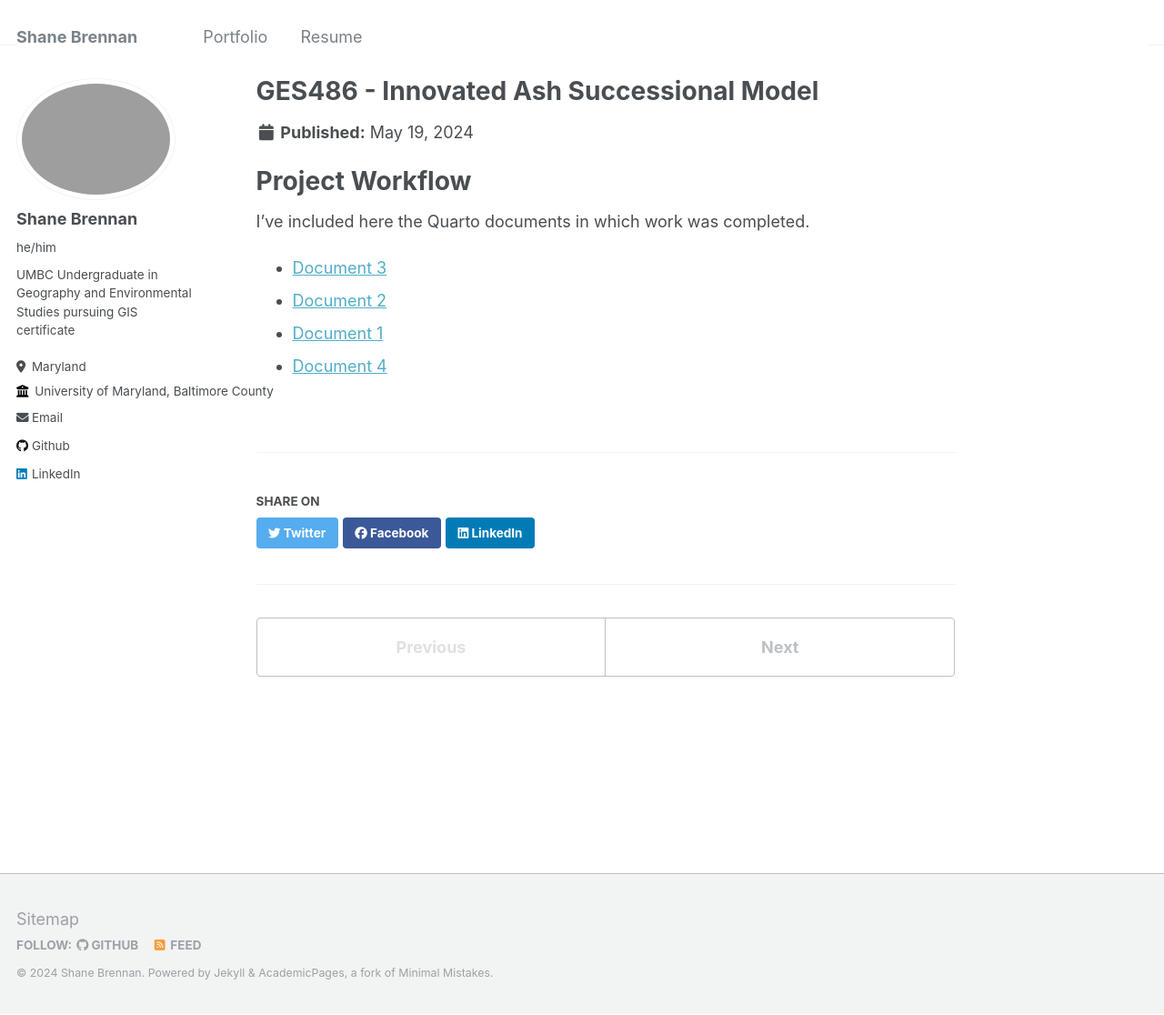
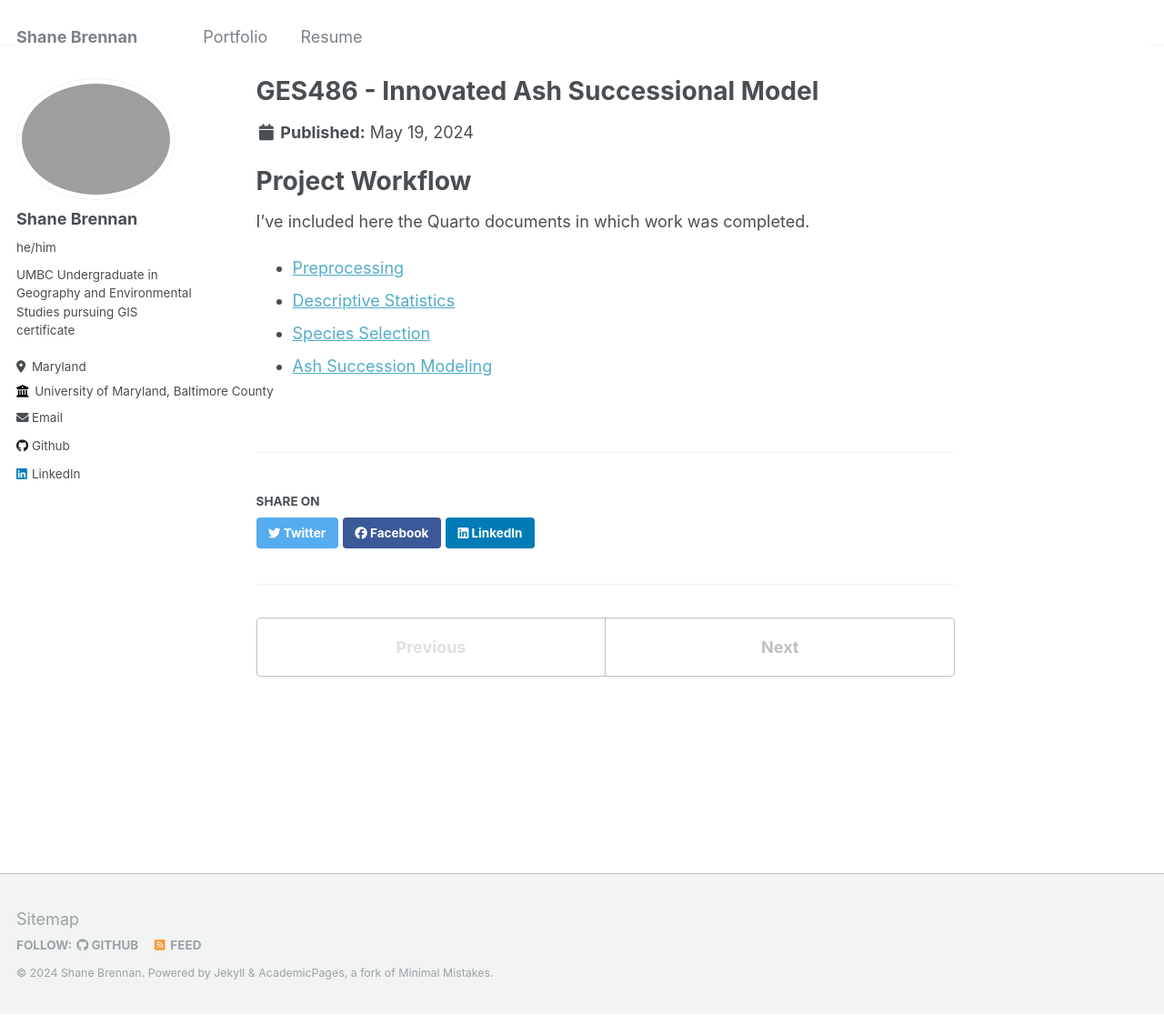
Before and after one commit to ShaneBren/ShaneBre.github.io, a Jekyll site: the page built from _portfolio/GES486.md, in a window 1280 px wide and 1116 px high. Shown: the whole window at 91% size. Built offline with Jekyll 4.4.1, drawn with Linux system fonts in a browser that asks for light colours.

Commit message:
Update GES486.md

```diff
--- a/_portfolio/GES486.md
+++ b/_portfolio/GES486.md
@@ -7,7 +7,7 @@ subtitle: "A brief description of my project"
 
 I've included here the Quarto documents in which work was completed.
 
-- [Document 3](/files/Preprocessing.qmd)
-- [Document 2](/files/Descriptive.Statistics.qmd)
-- [Document 1](/files/Species.Selection.qmd)
-- [Document 4](/files/Ash.Succession.qmd)
+- [Preprocessing](/files/Preprocessing.qmd)
+- [Descriptive Statistics](/files/Descriptive.Statistics.qmd)
+- [Species Selection](/files/Species.Selection.qmd)
+- [Ash Succession Modeling](/files/Ash.Succession.qmd)
```
